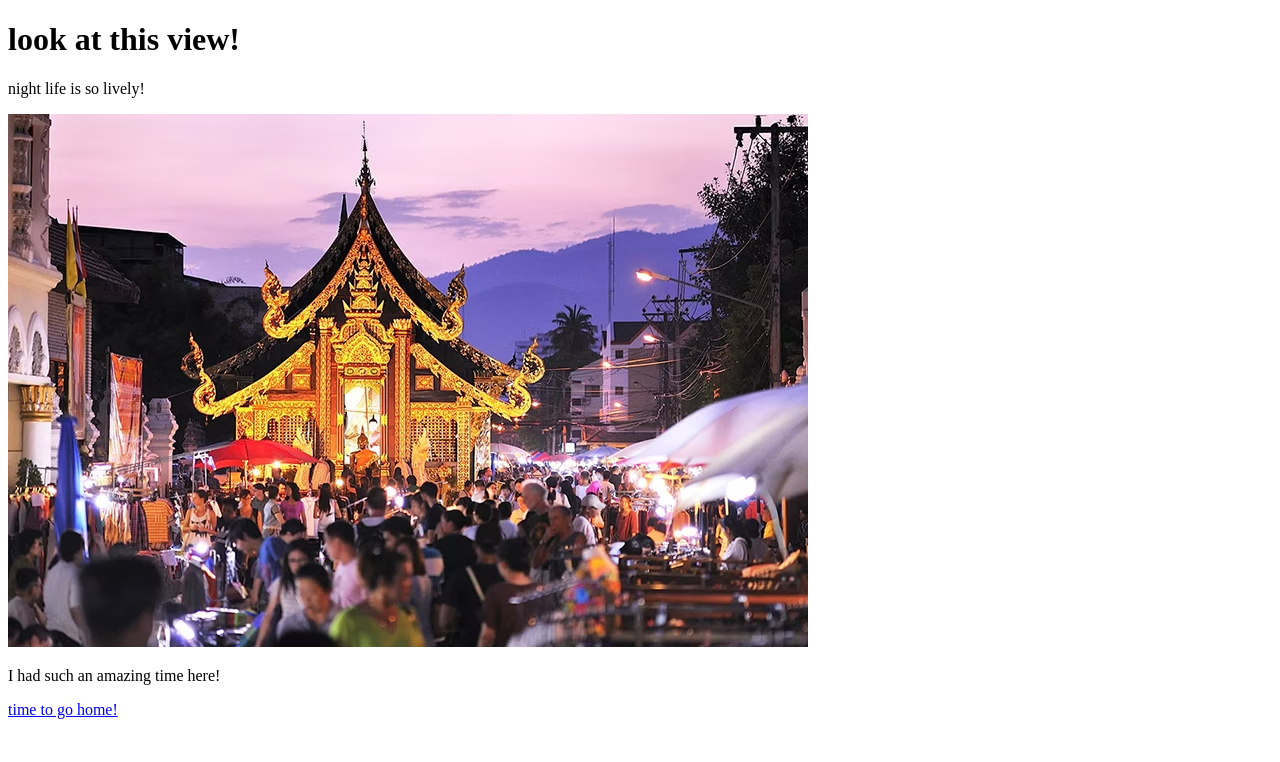
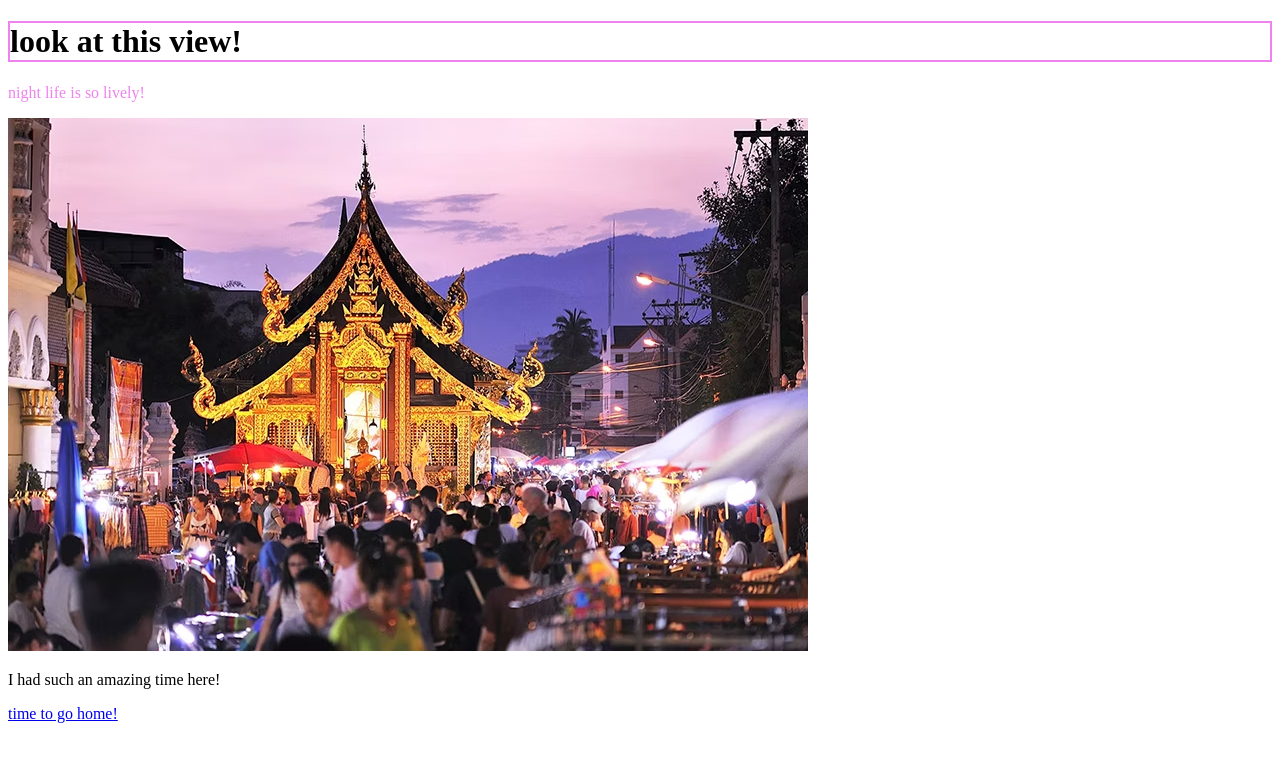
Before and after one commit to harmonicapotato/travelwithme_narrative, a plain HTML site: page page2.html in a window 1280 px wide. Drawn offline with Linux system fonts and the light colour scheme.

Commit message:
Update page2.html

```diff
--- a/page2.html
+++ b/page2.html
@@ -5,8 +5,8 @@
 </head>
 <body>
 
-<h1>look at this view! </h1>
-<p>night life is so lively!</p>
+<h1 style="border:2px solid Violet;">look at this view! </h1>
+<p style="color:Violet;">night life is so lively!</p>
 
 <img src="nightlife.avif" alt="thailand">
 
```
